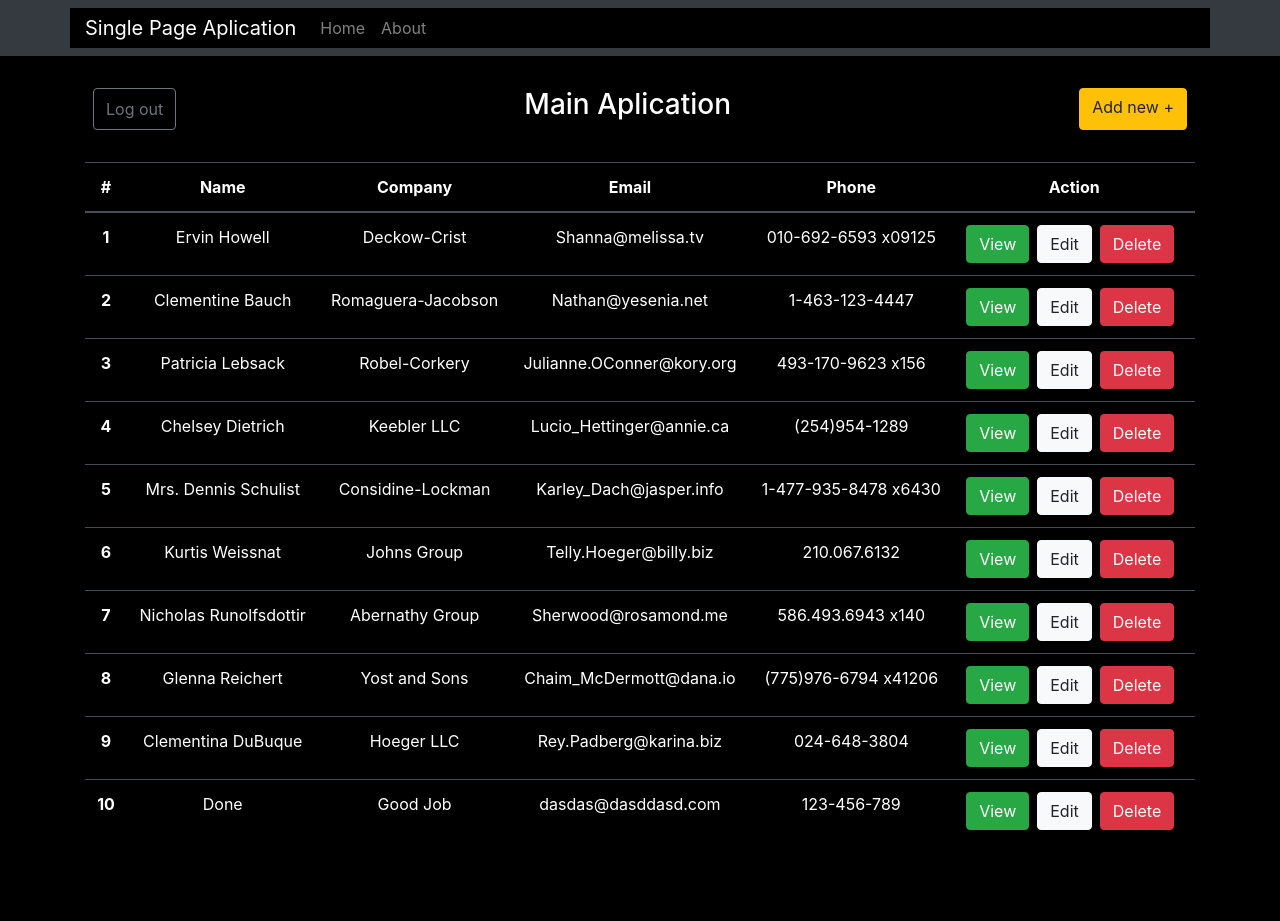
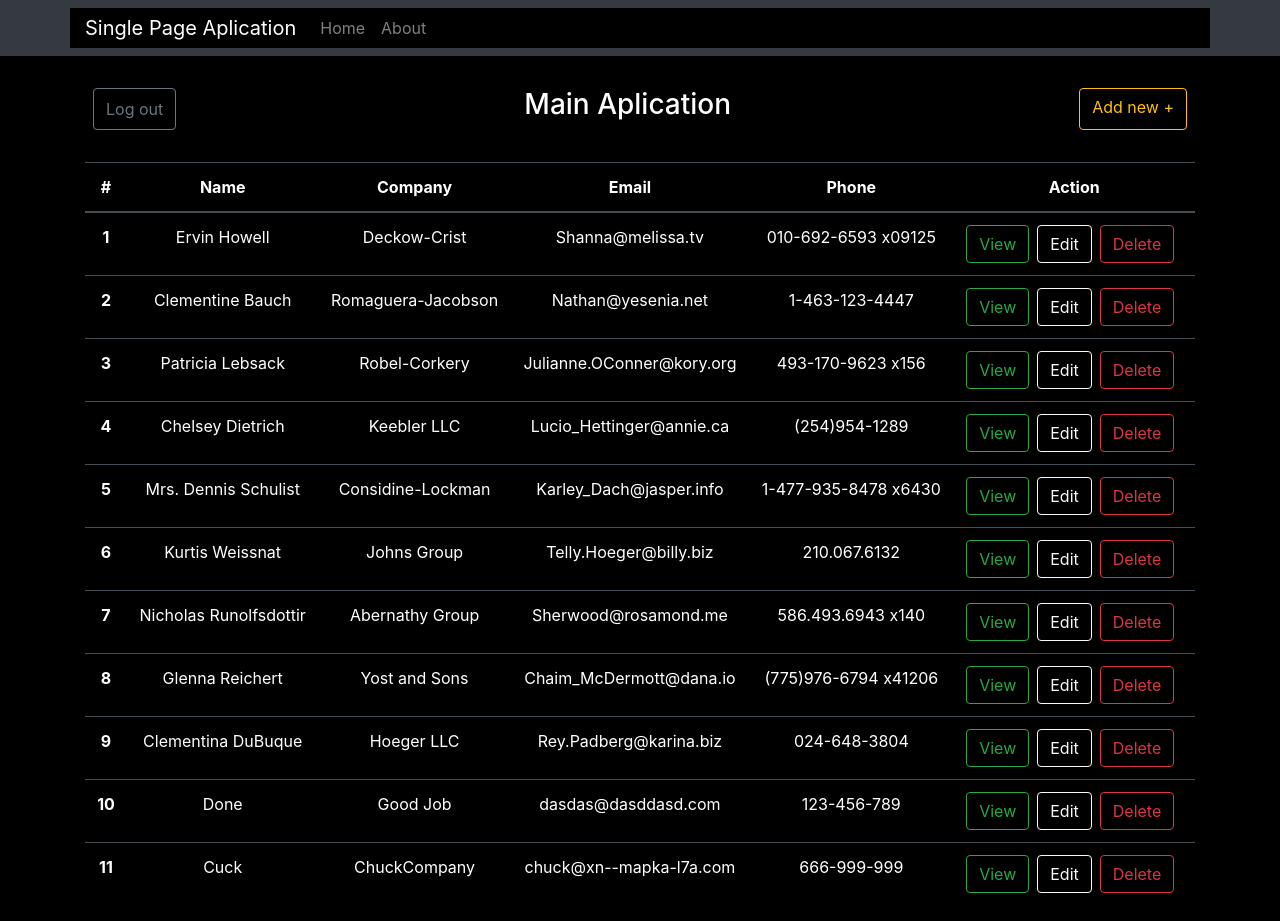
Before and after one commit to MarcinMG-web/React-User-Management-App, a React (Create React App) app: page /aplication in a window 1280 px wide. Before the commit the page ends 858 px from the top, so only its background shows below. Built offline with nearby package versions, Linux system fonts and the light colour scheme; data requests are answered from the project's data file; sample sign-in values are in the browser's storage.

Commit message:
Add style of buttons

```diff
--- a/db.json
+++ b/db.json
@@ -148,6 +148,21 @@
       "city": "dasdas",
       "zipcode": "dasdasdas",
       "website": "dasdas"
+    },
+    {
+      "id": 12,
+      "name": "Cuck",
+      "username": "Noris",
+      "email": "chuck@xn--mapka-l7a.com",
+      "street": "",
+      "suite": "",
+      "city": "",
+      "zipcode": "",
+      "phone": "666-999-999",
+      "website": "",
+      "company": "ChuckCompany",
+      "catchPhrase": "",
+      "bs": ""
     }
   ]
 }
--- a/src/components/pages/Aplication.js
+++ b/src/components/pages/Aplication.js
@@ -14,9 +14,9 @@ const Aplication = () => {
     },[])
 
     const getUsers = async () => {
-         const dataUsers = await getAllUsers();
-         setUsers(dataUsers)
-     }
+        const dataUsers = await getAllUsers();
+        setUsers(dataUsers)
+    }
 
     const deleteUser = async (userId) => {
         await deleteUserById(userId);
@@ -82,7 +82,7 @@ const Aplication = () => {
                 <div className = "d-flex ml-auto p-2" >
                     <Link
                         type="submit"
-                        className = "btn btn-warning  "
+                        className = "btn btn-outline-warning   "
                         to = './users/AddNewUser'
                     >
                         Add new +
@@ -122,7 +122,7 @@ const Aplication = () => {
                         </tr>
                     </thead>
 
-                    <tbody >
+                     <tbody >
                         {users.map((user, index) =>
                             <tr key = {user.id}>
                                 <th scope="row" >{index + 1}</th>
@@ -132,18 +132,18 @@ const Aplication = () => {
                                 <td className = 'columnTable'>{user.phone}</td>
                                 <td>
                                     <Link
-                                        className = "btn btn-success mr-2"
+                                        className = "btn btn-outline-success mr-2"
                                         to = {`/users/ViewUser/${user.id}`}
                                         >View
                                     </Link>
                                     <Link
-                                        className = "btn btn-light mr-2"
+                                        className = "btn btn-outline-light mr-2"
                                         to = {`/users/EditUser/${user.id}`}
                                         >
                                             Edit
                                     </Link>
                                     <Link
-                                        className = "btn btn-danger mr-2"
+                                        className = "btn btn-outline-danger mr-2"
                                         onClick = {() => deleteUser(user.id)}
                                         >
                                             Delete
--- a/src/components/pages/Home.js
+++ b/src/components/pages/Home.js
@@ -72,7 +72,7 @@ const Home = () => {
 
                 <div className="col text-center ">
                     <button
-                        className="btn btn-warning px-10 py-2"
+                        className="btn btn-outline-warning  px-10 py-2"
                         type = 'submit'
                         value = 'Login'
                     >
--- a/src/components/users/AddNewUser.js
+++ b/src/components/users/AddNewUser.js
@@ -50,7 +50,7 @@ const handleSubmitForm = (e) => {
                     <div className = "d-flex ml-auto p-2" >
                         <Link
                             type="submit"
-                            className = "btn btn-warning  pull-right"
+                            className = "btn btn-outline-warning  pull-right"
                             to = '../Aplication'
                         >
                             Back to aplication
--- a/src/components/users/EditUser.js
+++ b/src/components/users/EditUser.js
@@ -71,7 +71,7 @@ const EditUser = () => {
                     <div className = "d-flex ml-auto p-2" >
                         <Link
                             type="submit"
-                            className = "btn btn-warning  pull-right"
+                            className = "btn btn-outline-warning pull-right"
                             to = '/Aplication'
                         >
                             Back to aplication
--- a/src/components/users/ViewUser.js
+++ b/src/components/users/ViewUser.js
@@ -25,7 +25,7 @@ useEffect(() => {
                     <div className = "d-flex ml-auto p-2" >
                         <Link
                             type="submit"
-                            className = "btn btn-warning  pull-right"
+                            className = "btn btn-outline-warning pull-right"
                             to = '/Aplication'
                         >
                             Back to aplication
```
